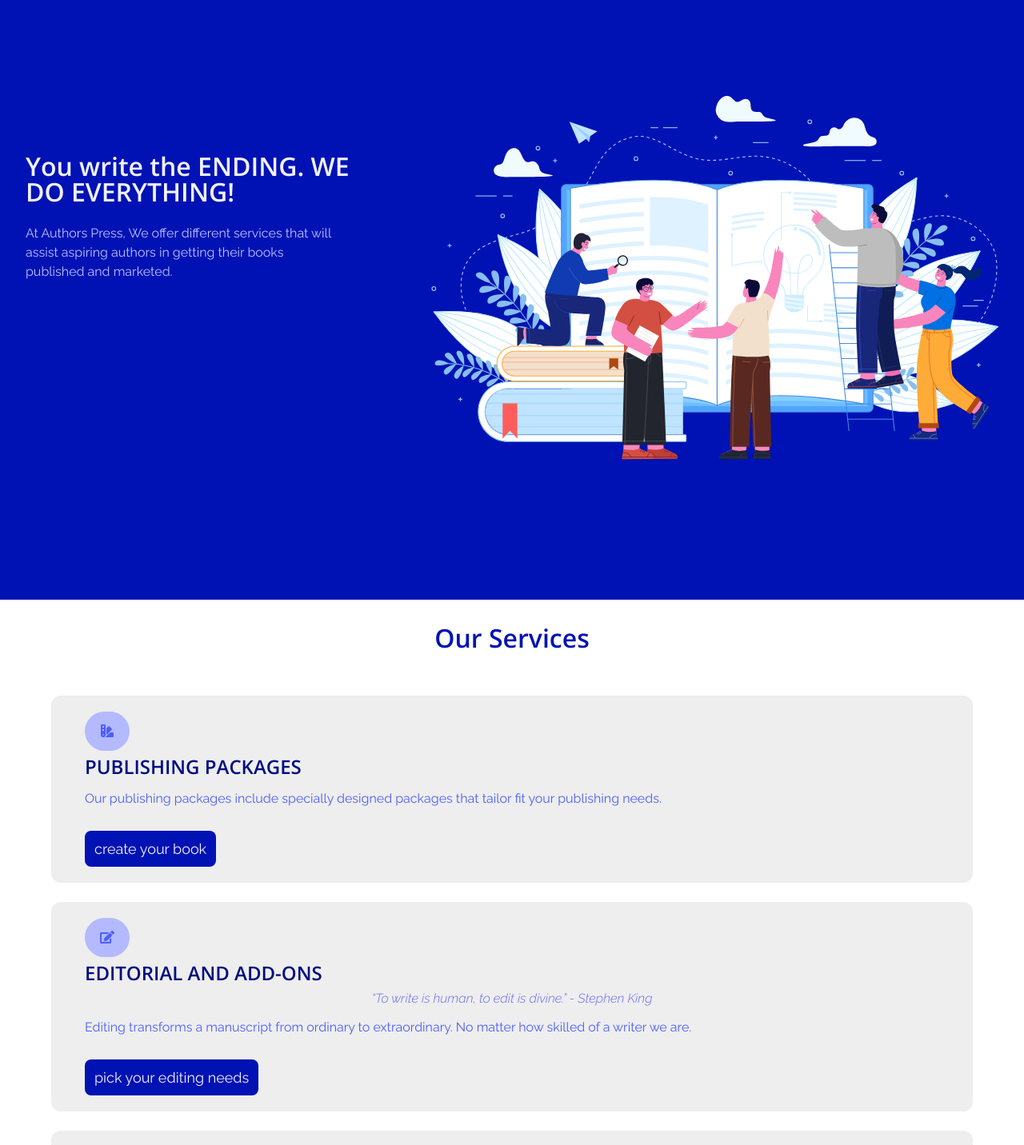
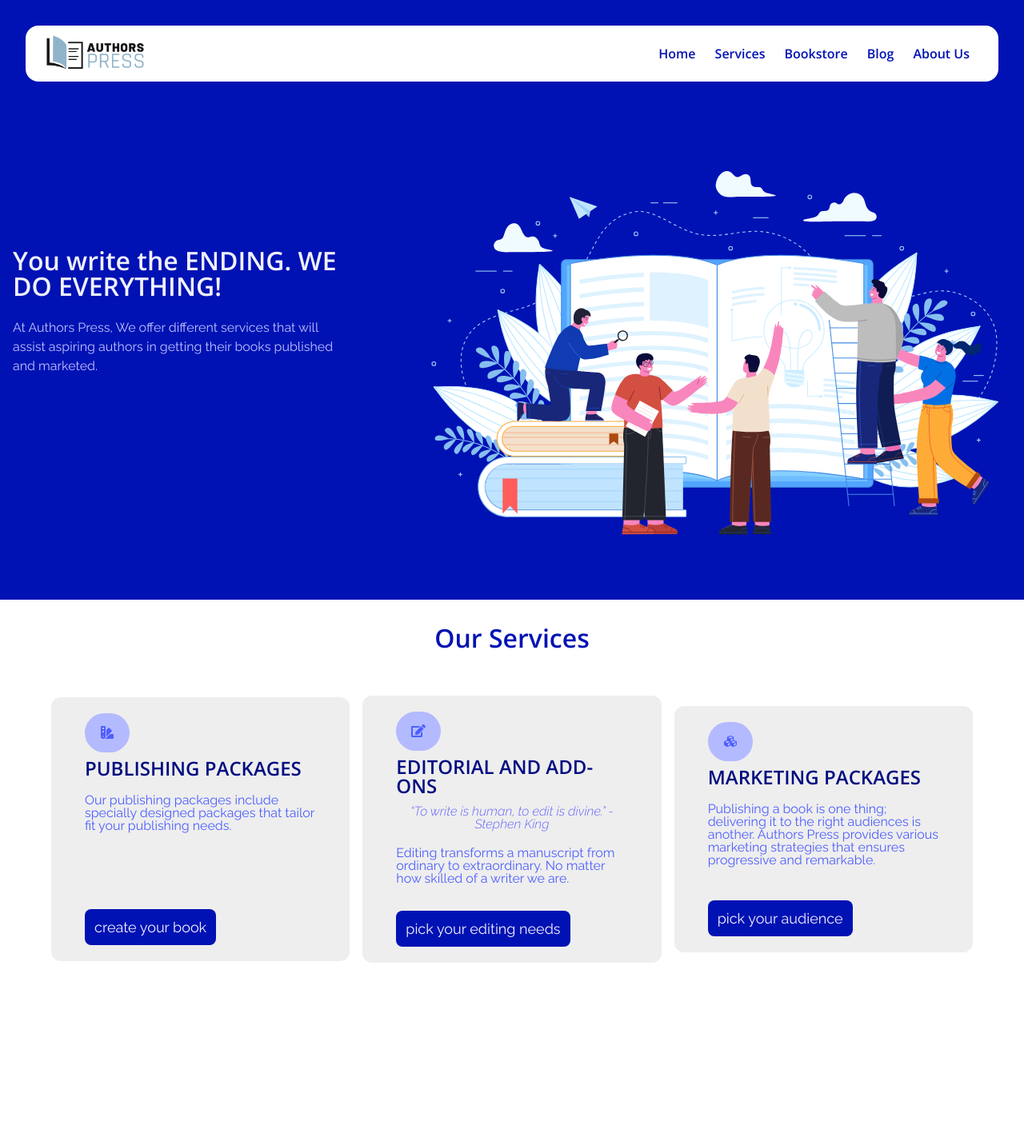
Before and after one commit to authorspress/main-ap-site, a Next.js app: page / in a window 1280 px wide. Shown: the top 1432 px of the page at 80% size. Built offline with nearby package versions, Linux system fonts and the light colour scheme.

Commit message:
add free services desktop design

```diff
--- /dev/null
+++ b/components/DekstopNavbar.js
@@ -0,0 +1,20 @@
+import "../styles/desktop-navbar.scss";
+
+export default function DesktopNavbar(props) {
+    return (
+        <div className="desktop-navbar-container">
+            <section className="desktop-navbar desktop-navbar--styles">
+                <div className="dp-logo-container">
+                    <img src="/ap-logo.png" alt="authors press logo" className="dp-logo" />
+                </div>
+                <nav className="dp-nav-links">
+                    <a href="" className="dp-nav-link dp-nav-link--styles">Home</a>
+                    <a href="" className="dp-nav-link dp-nav-link--styles">Services</a>
+                    <a href="" className="dp-nav-link dp-nav-link--styles">Bookstore</a>
+                    <a href="" className="dp-nav-link dp-nav-link--styles">Blog</a>
+                    <a href="" className="dp-nav-link dp-nav-link--styles">About Us</a>
+                </nav>
+            </section>
+        </div>
+    )
+}
--- a/components/Footer.js
+++ b/components/Footer.js
@@ -99,6 +99,9 @@ export default function Footer(props) {
                                 />
                             </div>
                         </section>
+                        <section className="footer-summary footer-summary--styles">
+                            Authors Press is an online self-publishing company and book reseller catering to the needs of both published and aspiring authors. Our services are centered on providing the best solutions for our clients.
+                        </section>
                     </div>
                 </section>
             </main>
--- a/components/ServiceListCard.js
+++ b/components/ServiceListCard.js
@@ -23,7 +23,7 @@ export default function ServiceListCard(props) {
                 {props.serviceSummary}
             </p>
             <motion.button
-                className="home-service-btn home-service-btn--styles"
+                className={`${props.btnClass} home-service-btn home-service-btn--styles`}
                 whileHover={{ scale: 1.1 }}
                 whileTap={{ scale: 0.9 }}
             >
--- a/components/ServicesList.js
+++ b/components/ServicesList.js
@@ -37,16 +37,19 @@ export default function ServicesList(props) {
                         serviceIcon={icon1}
                         serviceTitle="PUBLISHING PACKAGES"
                         serviceSummary="Our publishing packages include specially designed packages that tailor fit your publishing needs."
+                        btnClass="btn1-margin"
                         btnTitle="create your book" />
                     <ServiceListCard serviceIcon={icon2}
                         serviceTitle="EDITORIAL AND ADD-ONS"
                         serviceQuote="“To write is human, to edit is divine.”
                   - Stephen King"
                         serviceSummary="Editing transforms a manuscript from ordinary to extraordinary. No matter how skilled of a writer we are."
+                        btnClass=""
                         btnTitle="pick your editing needs" />
                     <ServiceListCard serviceIcon={icon3}
                         serviceTitle="MARKETING PACKAGES"
                         serviceSummary="Publishing a book is one thing; delivering it to the right audiences is another. Authors Press provides various marketing strategies that ensures progressive and remarkable."
+                        btnClass="btn3-margin"
                         btnTitle="pick your audience"  />
                 </div>
             </div>
--- a/components/homeComponents/Landing.js
+++ b/components/homeComponents/Landing.js
@@ -4,6 +4,7 @@ import "../../styles/homeStyles/landing.scss";
 import { useState } from "react";
 
 const Burger = dynamic(() => import("../Burger"));
+const DesktopNavbar = dynamic(() => import("../DekstopNavbar"));
 
 export default function Landing(props) {
     const [burgerClicked, setBurgerClicked] = useState(false);
@@ -11,6 +12,7 @@ export default function Landing(props) {
     return (
         <div className="landing-container">
             <Burger />
+            <DesktopNavbar />
             <div className="hero-content-grid">
                 <div className="child1 hero-text">
                     <h1 className="hero-title hero-title--styles">
--- /dev/null
+++ b/styles/desktop-navbar.scss
@@ -0,0 +1,58 @@
+@import "./breakpoints.scss";
+@import "./colors.scss";
+@import "./fonts.scss";
+
+.desktop-navbar-container {
+    display: none;
+    @include media(">=tablet"){
+        display: inline-block;
+        width: 100%;
+    }
+}
+.desktop-navbar {
+    @include media(">=tablet") {
+        display: flex;
+        justify-content: space-between;
+        align-items: center;
+        margin: 32px 32px 16px 32px;
+        padding: 12px;
+    }
+     @include media(">=LGdesktop") {
+         padding: 14px;
+        margin: 32px 356px 16px 356px;
+    }
+}
+
+.dp-logo {
+    width: 150px;
+     @include media(">=LGdesktop") {
+        width: 200px;
+    }
+}
+
+.desktop-navbar--styles {
+    background-color: white;
+    border-radius: 16px;
+}
+
+.dp-nav-link {
+    margin-right: 24px;
+}
+
+.dp-nav-link--styles {
+    text-decoration: none;
+    font-family: $fontheader;
+    color: $primary500;
+    padding-bottom: 4px;
+    transition: all 500ms;
+    border-bottom: 4px solid white;
+    @include media(">=LGdesktop") {
+        padding-bottom: 4px;
+        font-size: 20px;
+    }
+
+}
+
+.dp-nav-link--styles:hover {
+    border-bottom: 4px solid $primary500;
+}
--- a/styles/footer.scss
+++ b/styles/footer.scss
@@ -11,7 +11,7 @@ footer {
 .footer-grid {
     display: grid;
     grid-template-columns: repeat(1, 350px);
-    grid-template-rows: repeat(2, 250px);
+    grid-template-rows: repeat(2, 2tto50px);
     padding: 24px 32px 0px 32px;
     border: 2px solid white;
 }
@@ -72,3 +72,13 @@ footer {
     padding-bottom: 16px;
     border-bottom: 2px solid $primary350;
 }
+
+.footer-summary {
+    padding-top: 16px;
+}
+
+.footer-summary--styles {
+    color: white;
+    font-family: $fontmain;
+    line-height: 1.4;
+}
--- a/styles/homeStyles/free-section.scss
+++ b/styles/homeStyles/free-section.scss
@@ -3,7 +3,7 @@
 @import "../breakpoints.scss";
 
 .free-section-container {
-    margin-top: 900px;
+    margin-top: 400px;
     //width: 100%;
     height: 900px;
     background:$primary300;
--- a/styles/homeStyles/home-service-card.scss
+++ b/styles/homeStyles/home-service-card.scss
@@ -1,6 +1,7 @@
 @import "../shadows.scss";
 @import "../fonts.scss";
 @import "../colors.scss";
+@import "../breakpoints.scss";
 
 .home-service-card-container {
     margin-top: 24px;
@@ -11,6 +12,7 @@
 .home-service-card-title-container {
     align-items: center;
     padding: 20px 42px 0px 42px;
+
 }
 
 .icon-container {
@@ -31,6 +33,9 @@
     font-family: $fontheader;
     font-size: 24px;
     color: $primary600;
+    @include media(">=desktop") {
+        font-size: 32px;
+    }
 }
 
 .quote {
@@ -43,6 +48,9 @@
     font-style: italic;
     font-size: 16px;
     color: #6666FF;
+    @include media(">=desktop") {
+        font-size: 18px;
+    }
 }
 
 .summary {
@@ -53,12 +61,27 @@
     font-family: $fontmain;
     font-size: 16px;
     color: $primary400;
+    @include media(">=desktop") {
+        font-size: 20px;
+    }
 }
 
 .home-service-btn  {
     margin: 32px 42px 20px 42px;
     padding: 12px;
     cursor: pointer;
+}
+
+.btn1-margin {
+    @include media(">=tablet") {
+        margin-top: 96px;
+    }
+}
+
+.btn3-margin {
+    @include media(">=tablet") {
+        margin-top: 42px;
+    }
 }
 
 .home-service-btn--styles {
--- a/styles/homeStyles/home-services.scss
+++ b/styles/homeStyles/home-services.scss
@@ -1,5 +1,6 @@
 @import "../colors.scss";
 @import "../fonts.scss";
+@import "../breakpoints.scss";
 
 .home-services-container {
     width: 100%;
@@ -15,16 +16,45 @@
     font-family: $fontheader;
     font-size: 32px;
     color: $primary500;
+    @include media(">=desktop") {
+        font-size: 46px;
+    }
 }
 
 .service-cards-center {
     padding-top: 32px;
     padding-left: 64px;
     padding-right: 64px;
+    @include media(">=desktop") {
+        padding-left: 96px;
+        padding-right: 96px;
+    }
+
+    @include media(">=desktop") {
+        padding-left: 256px;
+        padding-right: 256px;
+    }
+    @include media(">=desktop") {
+        display: flex;
+        justify-content: center;
+
+    }
 }
 
 .service-cards-grid {
     display: grid;
     grid-template-columns: repeat(1, 100%);
     grid-template-rows: repeat(3, auto);
+    align-items: center;
+    @include media(">=tablet") {
+        grid-template-columns: repeat(3, 1fr);
+        grid-template-rows: repeat(1, auto);
+        grid-gap: 16px;
+    }
+
+    @include media(">=desktop") {
+        grid-template-columns: repeat(3, 400px);
+        grid-template-rows: repeat(1, 600px);
+        grid-gap: 16px;
+    }
 }
--- a/styles/homeStyles/landing.scss
+++ b/styles/homeStyles/landing.scss
@@ -6,6 +6,12 @@
     width: 100%;
     height: 750px;
     background-color: $primary500;
+    @include media(">=desktop") {
+        height: 956px;
+    }
+    @include media(">=LGdesktop") {
+        height: 956px;
+    }
 }
 
 .hero-content-grid {
@@ -15,14 +21,21 @@
 
     @include media(">=tablet") {
         grid-template-columns: repeat(2, 38% 62%);
-        grid-template-rows: repeat(1, auto);
+        grid-template-rows: repeat(1, 600px);
+    }
+    @include media(">=LGdesktop") {
+        margin: 0px 356px 0px 356px;
     }
 }
 
 .hero-text {
     padding:  128px 0px 32px 32px;
     @include media(">=tablet") {
-        padding: 192px 32px 32px 32px;
+        padding: 192px 16px 32px 16px;
+    }
+
+    @include media(">=LGdesktop") {
+        padding: 192px 32px 32px 0px;
     }
 }
 
@@ -30,6 +43,12 @@
     font-family: $fontheader;
     font-size: 32px;
     color: $primary200;
+    @include media(">=desktop") {
+        font-size: 46px;
+    }
+    @include media(">=LGdesktop") {
+        font-size: 52px;
+    }
 }
 
 .hero-sub-text {
@@ -42,6 +61,12 @@
     font-size: 16px;
     line-height: 1.5;
     color: $primary300;
+    @include media(">=desktop") {
+        font-size: 20px;
+    }
+    @include media(">=LGdesktop") {
+        font-size: 20px;
+    }
 }
 
 .main-img-container {
@@ -53,7 +78,17 @@
             width: 100%;
             @include media(">=tablet") {
                 width: 100%;
-                top: 25%;
+                top: 12%;
+            }
+
+            @include media(">=desktop") {
+                width: 100%;
+                top: 12%;
+            }
+
+            @include media(">=LGdesktop") {
+                width: 100%;
+                top: 15%;
             }
 
         }
```
